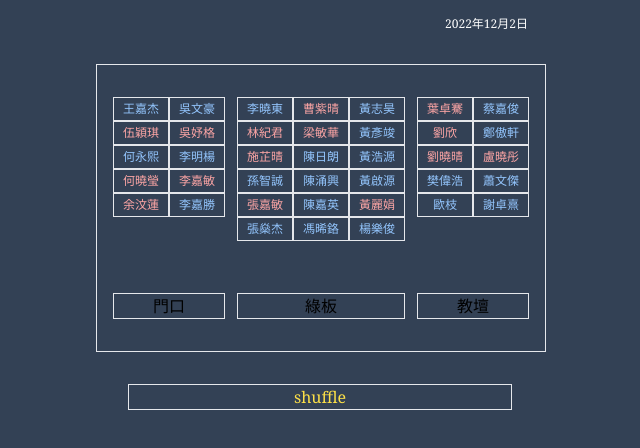
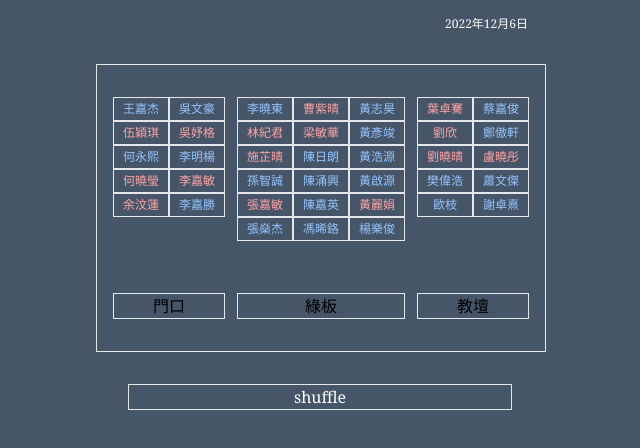
Before and after one commit to ardee222/random_seat, a Svelte app: page / in a window 1280 px wide. Shown: the top 448 px of the page, without its empty margins (320-960 px from the left). Built offline with nearby package versions, Linux system fonts and the light colour scheme.

Commit message:
date bug

```diff
--- a/index.html
+++ b/index.html
@@ -7,7 +7,7 @@
     <script src="https://cdn.tailwindcss.com"></script>
     <script type="module" src="/src/main.js" defer></script>
   </head>
-  <body class="bg-slate-700">
+  <body class="bg-slate-600">
     <div id="app"></div>
   </body>
 </html>
--- a/package.json
+++ b/package.json
@@ -11,6 +11,6 @@
   "devDependencies": {
     "@sveltejs/vite-plugin-svelte": "^1.1.0",
     "svelte": "^3.52.0",
-    "vite": "^3.2.3"
+    "vite": "^3.2.5"
   }
 }
--- a/src/App.svelte
+++ b/src/App.svelte
@@ -4,7 +4,7 @@
   let date = new Date();
   let year = date.getFullYear();
   let month = date.getMonth()+1;
-  let day = date.getDay();
+  let day = date.getDate();
   function shuffle(){
     for(let i=20;i>1;i--){
       setTimeout(()=>{
@@ -27,7 +27,8 @@
   }
 </script>
 
-<main class="max-w-md w-full max-h-screen h-screen bg-slate-700 mx-auto flex flex-col">
+<!--bg-slate-700-->
+<main class="max-w-md w-full max-h-screen h-screen bg-slate-600 mx-auto flex flex-col">
   <div class="relative m-4">
     <div class="absolute top-0 right-0 text-white font-serif text-xs">{year}年{month}月{day}日</div>
   </div>
@@ -124,7 +125,7 @@
     </div>
 
   </div>
-  <button on:click={shuffle} class="mx-auto border max-w-sm w-full font-serif hover:bg-white active:font-bold text-yellow-300">shuffle</button>
+  <button on:click={shuffle} class="mx-auto border max-w-sm w-full font-serif hover:bg-white active:font-bold text-white">shuffle</button>
 </main>
 
 <style>
```
Also changed, not shown: 1 other file (tests, documents, lock files or other folders).
